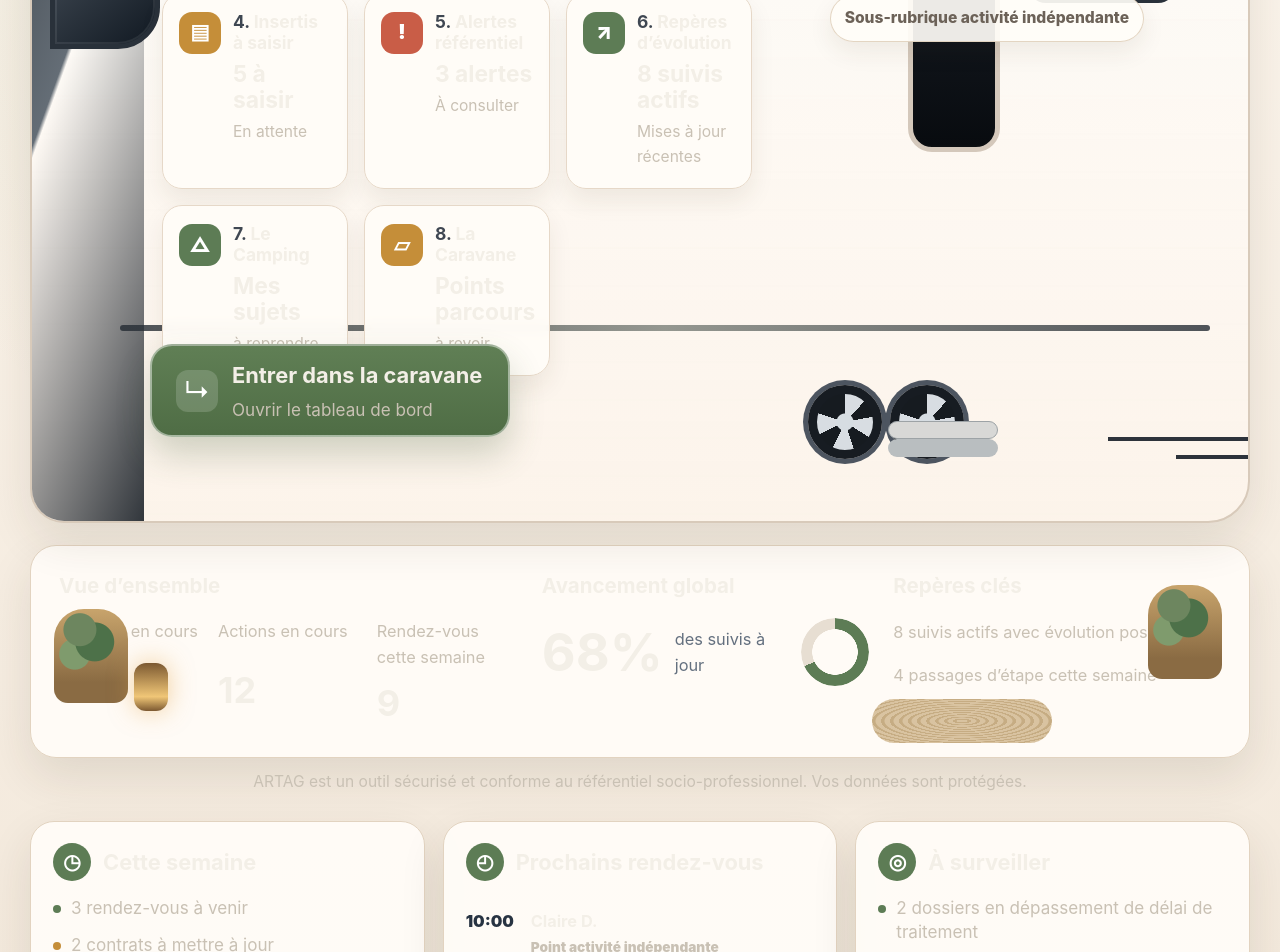
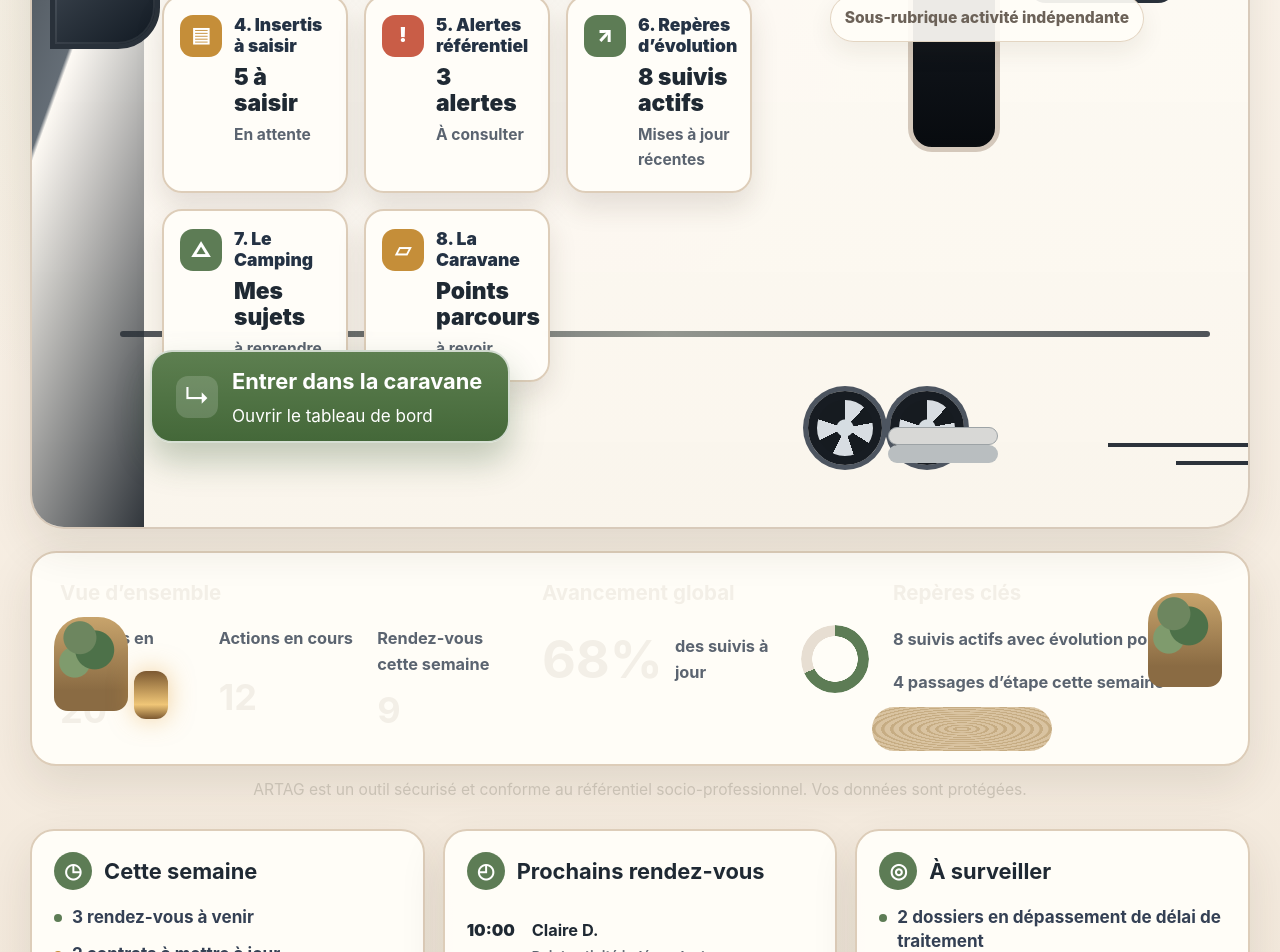
Before and after one commit to So1968/OUTIL-PARCOURS-INSERTION, a React (Vite) app in the folder frontend/: page / in a window 1280 px wide. Shown: the part 740-1692 px from the top of the page. Built offline with nearby package versions, Linux system fonts and the light colour scheme.

Commit message:
Ameliore la lisibilite de l accueil caravane

```diff
--- /dev/null
+++ b/frontend/src/caravaneLisibilite.css
@@ -0,0 +1,102 @@
+/* ===== CORRECTIF LISIBILITE ACCUEIL CARAVANE =====
+   Objectif : garder l'ambiance caravane, mais rendre l'outil réellement lisible.
+   Ne change pas la logique métier. Ne touche pas aux données. */
+
+.home-caravan-shell,
+.caravan-main {
+  color: #1f2933 !important;
+}
+
+.caravan-hero-copy,
+.caravan-hero-copy *,
+.caravan-module-copy,
+.caravan-module-copy *,
+.caravan-side-panel,
+.caravan-side-panel *,
+.caravan-overview-strip,
+.caravan-overview-strip * {
+  opacity: 1 !important;
+  filter: none !important;
+}
+
+.caravan-hero-copy h1 {
+  color: #233143 !important;
+  text-shadow: 0 2px 10px rgba(255, 255, 255, 0.85) !important;
+}
+
+.caravan-hero-copy p,
+.caravan-hero-copy span,
+.caravan-hero-copy .hero-kicker {
+  color: #4b5563 !important;
+}
+
+.modern-caravan {
+  background:
+    linear-gradient(180deg, rgba(255, 253, 248, 0.96), rgba(250, 245, 237, 0.98)) !important;
+}
+
+.caravan-module-card {
+  background: rgba(255, 253, 248, 0.99) !important;
+  border: 2px solid #ddcdb9 !important;
+  box-shadow: 0 14px 28px rgba(58, 45, 31, 0.13) !important;
+}
+
+.caravan-module-copy h3,
+.caravan-module-copy h3 span {
+  color: #243244 !important;
+  font-weight: 900 !important;
+}
+
+.caravan-module-copy strong {
+  color: #1f2933 !important;
+  font-weight: 950 !important;
+}
+
+.caravan-module-copy p {
+  color: #5b6470 !important;
+  font-weight: 700 !important;
+}
+
+.caravan-side-panel {
+  background: rgba(255, 253, 248, 0.98) !important;
+  border: 2px solid #ddcdb9 !important;
+}
+
+.caravan-panel-heading h2,
+.caravan-side-panel h2,
+.caravan-side-panel strong,
+.caravan-appointments time {
+  color: #1f2933 !important;
+}
+
+.caravan-status-list li,
+.caravan-watch-list li,
+.caravan-appointments a {
+  color: #344054 !important;
+  font-weight: 650 !important;
+}
+
+.caravan-appointments small,
+.caravan-overview-strip p,
+.overview-metrics small,
+.global-progress span {
+  color: #5b6470 !important;
+  font-weight: 650 !important;
+}
+
+.caravan-enter-button {
+  background: linear-gradient(180deg, #5d7f50, #446839) !important;
+  color: #ffffff !important;
+  border: 2px solid rgba(255, 255, 255, 0.75) !important;
+  box-shadow: 0 18px 34px rgba(43, 82, 41, 0.28) !important;
+}
+
+.caravan-enter-button strong,
+.caravan-enter-button small {
+  color: #ffffff !important;
+}
+
+.caravan-overview-strip {
+  background: rgba(255, 253, 248, 0.98) !important;
+  border: 2px solid #ddcdb9 !important;
+}
--- a/frontend/src/main.jsx
+++ b/frontend/src/main.jsx
@@ -9,6 +9,7 @@ import "./diagnosticReferentiel.css";
 import "./tnsErgo.css";
 import "./darkMode.css";
 import "./readableLargeText.css";
+import "./caravaneLisibilite.css";
 
 ReactDOM.createRoot(document.getElementById("root")).render(
   <React.StrictMode>
```
